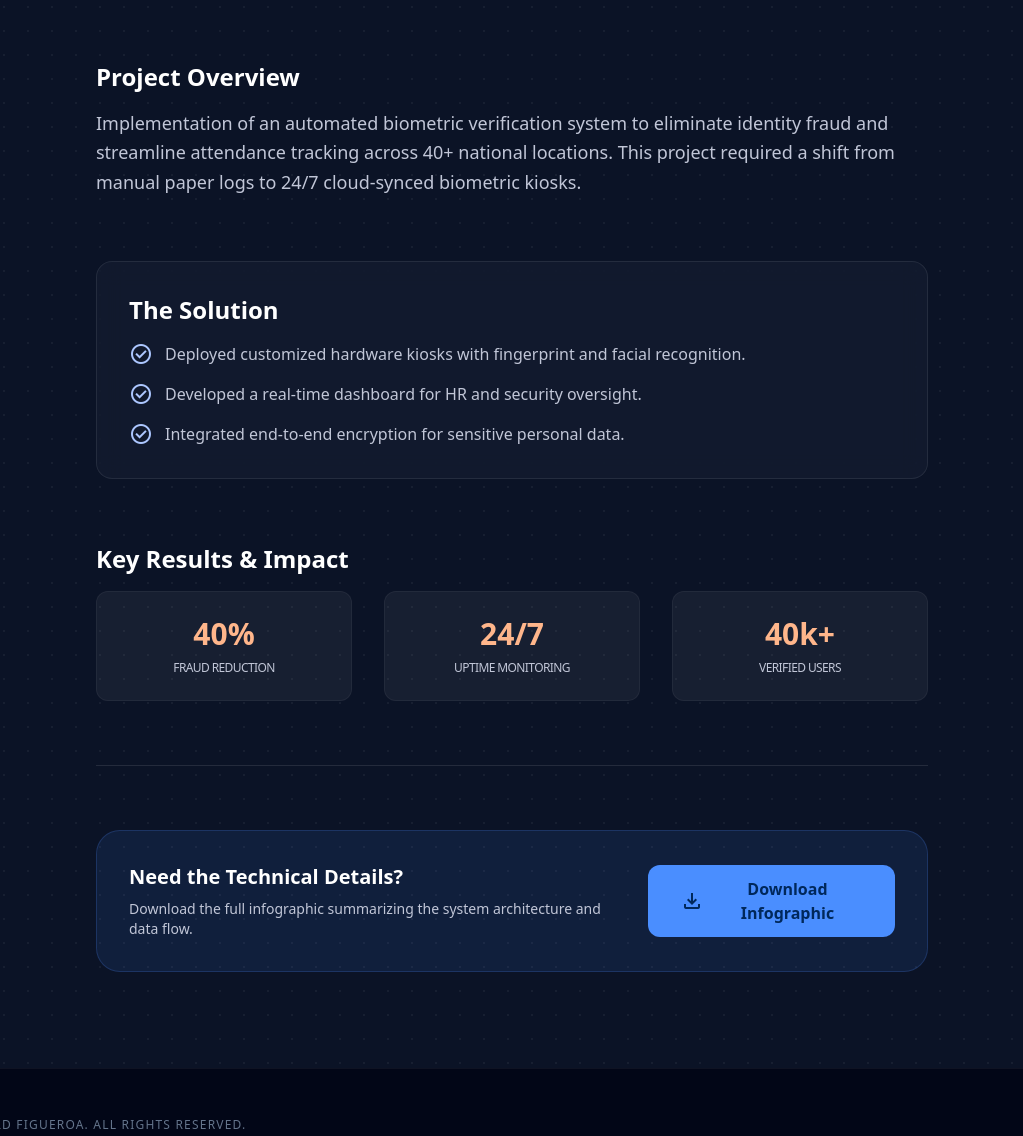
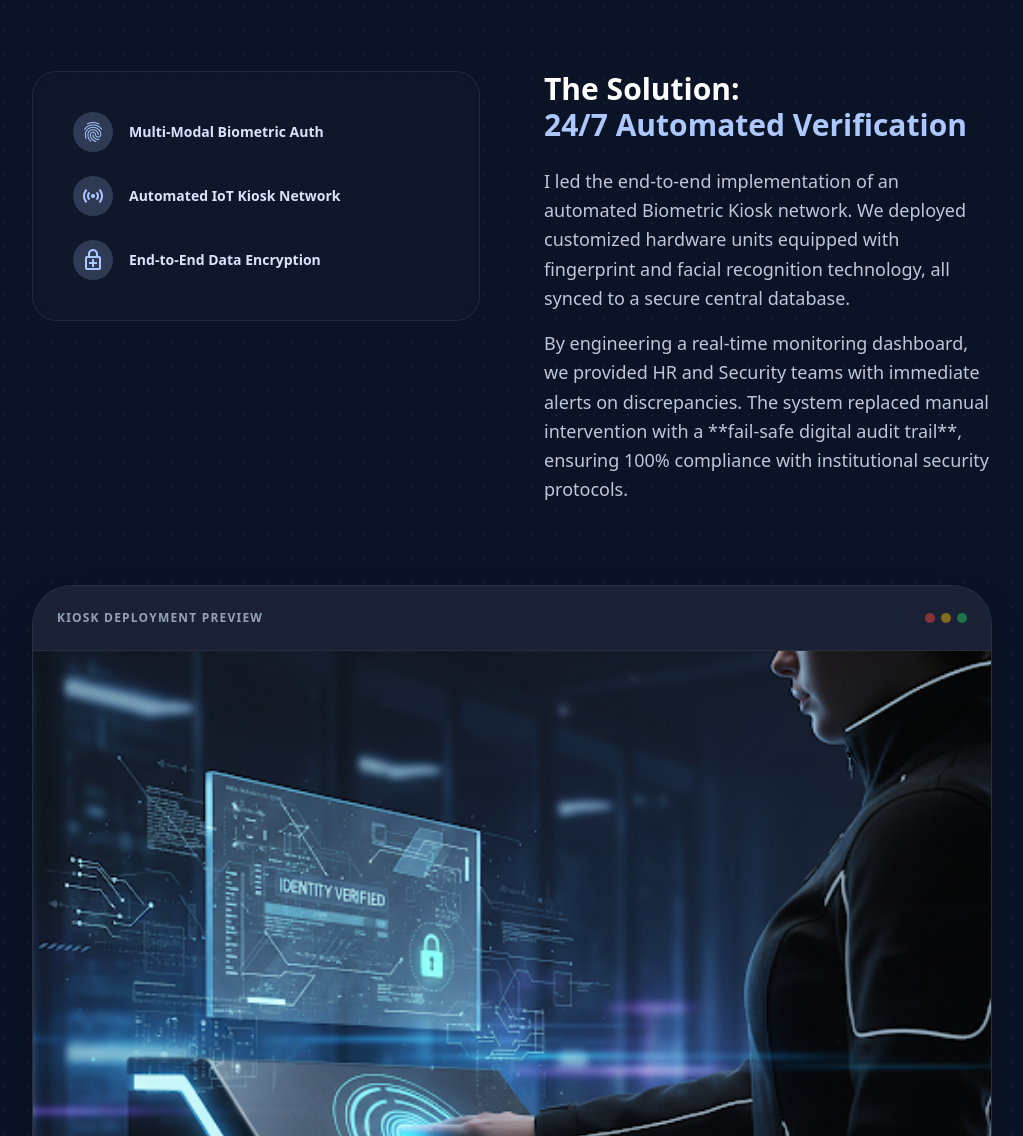
Before and after one commit to refigueroah/ronald-portfolio-2026, a plain HTML site: page case_study_biometric_attendance_verification_system/index.html in a window 1280 px wide. Shown: the part 893-2029 px from the top of the page, without its empty margins (128-1151 px from the left). Drawn offline with nearby package versions, Linux system fonts and the light colour scheme.

Commit message:
Update index.html

```diff
--- a/case_study_biometric_attendance_verification_system/index.html
+++ b/case_study_biometric_attendance_verification_system/index.html
@@ -3,7 +3,7 @@
 <head>
     <meta charset="utf-8">
     <meta content="width=device-width, initial-scale=1.0" name="viewport">
-    <title>Case Study: Biometric Verification | Ronald Figueroa</title>
+    <title>Biometric Verification Case Study | Ronald Figueroa</title>
     <script src="https://cdn.tailwindcss.com?plugins=forms,container-queries"></script>
     <link href="https://fonts.googleapis.com/css2?family=Inter:wght@400;600;700;800&display=swap" rel="stylesheet">
     <link href="https://fonts.googleapis.com/css2?family=Material+Symbols+Outlined:wght,FILL@100..700,0..1&display=swap" rel="stylesheet">
@@ -26,99 +26,138 @@
     </script>
     <style>
         body { background-color: #0b1326; color: #dae2fd; }
-        .glass-card { background: rgba(23, 31, 51, 0.6); backdrop-filter: blur(12px); border: 1px solid rgba(255, 255, 255, 0.08); }
+        .glass-card { background: rgba(23, 31, 51, 0.4); backdrop-filter: blur(12px); border: 1px solid rgba(255, 255, 255, 0.08); }
         .dot-grid { background-image: radial-gradient(rgba(255, 255, 255, 0.05) 1px, transparent 0); background-size: 24px 24px; }
     </style>
 </head>
-<body class="font-sans antialiased selection:bg-primary/30">
+<body class="font-sans antialiased selection:bg-primary/30 dot-grid">
 
     <header class="fixed top-0 w-full z-50 border-b border-white/10 bg-slate-950/80 backdrop-blur-md">
         <div class="max-w-7xl mx-auto px-8 flex justify-between items-center h-16">
             <div class="text-xl font-bold tracking-tighter text-white">Ronald Figueroa</div>
             <nav class="hidden md:flex items-center gap-8 text-sm font-medium">
-                <a class="text-slate-400 hover:text-white transition-colors" href="../index.html">← Back to Portfolio</a>
-                <a class="text-primary border-b-2 border-primary pb-1" href="#overview">Overview</a>
-                <a class="text-slate-400 hover:text-white transition-colors" href="#solution">Solution</a>
-                <a class="text-slate-400 hover:text-white transition-colors" href="#impact">Impact</a>
+                <a class="text-slate-400 hover:text-white transition-colors flex items-center gap-2" href="../index.html">
+                    <span class="material-symbols-outlined text-sm">arrow_back</span> Back to Portfolio
+                </a>
             </nav>
-            <a href="https://www.linkedin.com/in/YOUR_LINKEDIN_ID" target="_blank" class="text-slate-400 hover:text-primary transition-colors">
-                <span class="material-symbols-outlined">link</span>
-            </a>
         </div>
     </header>
 
-    <main class="dot-grid pt-32 pb-24">
-        <article class="max-w-4xl mx-auto px-8">
+    <main class="pt-32 pb-24">
+        <article class="max-w-5xl mx-auto px-8">
+
             <header class="mb-16">
-                <span class="text-secondary font-bold uppercase tracking-widest text-xs">IoT & Security Infrastructure</span>
-                <h1 class="text-4xl md:text-6xl font-extrabold text-white mt-4 mb-8">Biometric Attendance Verification System</h1>
-                <div class="flex flex-wrap gap-4 text-sm">
-                    <span class="bg-white/5 border border-white/10 px-4 py-2 rounded-full">Duration: 12 Months</span>
-                    <span class="bg-white/5 border border-white/10 px-4 py-2 rounded-full">Role: Lead Project Manager</span>
-                    <span class="bg-white/5 border border-white/10 px-4 py-2 rounded-full">Stack: Biometrics, SQL, IoT Kiosks</span>
+                <span class="text-primary font-bold uppercase tracking-widest text-xs mb-4 block">IoT & Security Infrastructure</span>
+                <h1 class="text-4xl md:text-6xl font-extrabold text-white leading-tight mb-6">Biometric Attendance <br><span class="text-primary">Verification System</span></h1>
+                <div class="flex flex-wrap gap-3">
+                    <span class="bg-white/5 border border-white/10 px-4 py-1.5 rounded-full text-xs font-semibold text-primary">Biometric Security</span>
+                    <span class="bg-white/5 border border-white/10 px-4 py-1.5 rounded-full text-xs font-semibold text-primary">IoT Deployment</span>
+                    <span class="bg-white/5 border border-white/10 px-4 py-1.5 rounded-full text-xs font-semibold text-primary">Cloud Integration</span>
                 </div>
             </header>
 
-            <div class="glass-card rounded-3xl overflow-hidden mb-16 aspect-video">
-                <img src="../assets/biometric_preview.png" alt="Biometric Kiosk Deployment" class="w-full h-full object-cover">
+            <div class="space-y-24 mb-20">
+
+                <section class="grid grid-cols-1 lg:grid-cols-2 gap-16 items-start">
+                    <div>
+                        <h2 class="text-3xl font-bold text-white mb-6">The Challenge: <br><span class="text-secondary">Identity Fraud & Manual Friction</span></h2>
+                        <div class="space-y-4 text-on-surface-variant leading-relaxed text-lg">
+                            <p>
+                                In a high-security institutional environment, verifying the physical presence of personnel is critical. The previous system relied on manual paper logs and basic ID cards, which were highly susceptible to **"buddy punching" and identity fraud**.
+                            </p>
+                            <p>
+                                With over 40,000 users across 40+ national locations, the administrative overhead of auditing these logs was immense. The institution needed a tamper-proof, high-availability solution that could operate 24/7 without constant human supervision.
+                            </p>
+                        </div>
+                    </div>
+                    <div class="bg-white/5 p-8 rounded-3xl border border-white/10">
+                        <h4 class="text-white font-bold mb-4 uppercase tracking-tighter text-sm">Critical Vulnerabilities:</h4>
+                        <ul class="space-y-4">
+                            <li class="flex gap-3 text-sm"><span class="material-symbols-outlined text-secondary">security_update_warning</span> High rates of impersonation fraud</li>
+                            <li class="flex gap-3 text-sm"><span class="material-symbols-outlined text-secondary">history</span> 15+ days delay in centralized payroll auditing</li>
+                            <li class="flex gap-3 text-sm"><span class="material-symbols-outlined text-secondary">cloud_off</span> No real-time visibility into branch-level attendance</li>
+                        </ul>
+                    </div>
+                </section>
+
+                <section class="grid grid-cols-1 lg:grid-cols-2 gap-16 items-start">
+                    <div class="order-2 lg:order-1 glass-card p-2 rounded-3xl">
+                         <div class="bg-slate-900 rounded-2xl p-8 space-y-6">
+                            <div class="flex items-center gap-4">
+                                <div class="w-10 h-10 rounded-full bg-primary/20 flex items-center justify-center text-primary"><span class="material-symbols-outlined">fingerprint</span></div>
+                                <p class="text-sm font-bold">Multi-Modal Biometric Auth</p>
+                            </div>
+                            <div class="flex items-center gap-4">
+                                <div class="w-10 h-10 rounded-full bg-primary/20 flex items-center justify-center text-primary"><span class="material-symbols-outlined">sensors</span></div>
+                                <p class="text-sm font-bold">Automated IoT Kiosk Network</p>
+                            </div>
+                            <div class="flex items-center gap-4">
+                                <div class="w-10 h-10 rounded-full bg-primary/20 flex items-center justify-center text-primary"><span class="material-symbols-outlined">enhanced_encryption</span></div>
+                                <p class="text-sm font-bold">End-to-End Data Encryption</p>
+                            </div>
+                         </div>
+                    </div>
+                    <div class="order-1 lg:order-2">
+                        <h2 class="text-3xl font-bold text-white mb-6">The Solution: <br><span class="text-primary">24/7 Automated Verification</span></h2>
+                        <div class="space-y-4 text-on-surface-variant leading-relaxed text-lg">
+                            <p>
+                                I led the end-to-end implementation of an automated Biometric Kiosk network. We deployed customized hardware units equipped with fingerprint and facial recognition technology, all synced to a secure central database.
+                            </p>
+                            <p>
+                                By engineering a real-time monitoring dashboard, we provided HR and Security teams with immediate alerts on discrepancies. The system replaced manual intervention with a **fail-safe digital audit trail**, ensuring 100% compliance with institutional security protocols.
+                            </p>
+                        </div>
+                    </div>
+                </section>
             </div>
 
-            <div class="space-y-16">
-                <section id="overview">
-                    <h2 class="text-2xl font-bold text-white mb-4">Project Overview</h2>
-                    <p class="text-on-surface-variant leading-relaxed text-lg">
-                        Implementation of an automated biometric verification system to eliminate identity fraud and streamline attendance tracking across 40+ national locations. This project required a shift from manual paper logs to 24/7 cloud-synced biometric kiosks.
-                    </p>
-                </section>
+            <div class="glass-card rounded-[2.5rem] overflow-hidden mb-24 border border-white/10 shadow-2xl">
+                <div class="p-6 border-b border-white/5 bg-white/5 flex justify-between items-center">
+                    <span class="text-xs font-bold uppercase tracking-widest text-slate-400">Kiosk Deployment Preview</span>
+                    <div class="flex gap-1.5">
+                        <div class="w-2.5 h-2.5 rounded-full bg-red-500/50"></div>
+                        <div class="w-2.5 h-2.5 rounded-full bg-yellow-500/50"></div>
+                        <div class="w-2.5 h-2.5 rounded-full bg-green-500/50"></div>
+                    </div>
+                </div>
+                <img src="../assets/biometric_preview.png" alt="Biometric Kiosk View" class="w-full h-auto">
+            </div>
 
-                <section id="solution" class="glass-card p-8 rounded-2xl">
-                    <h2 class="text-2xl font-bold text-white mb-4">The Solution</h2>
-                    <ul class="space-y-4 text-on-surface-variant">
-                        <li class="flex gap-3"><span class="material-symbols-outlined text-primary">check_circle</span> Deployed customized hardware kiosks with fingerprint and facial recognition.</li>
-                        <li class="flex gap-3"><span class="material-symbols-outlined text-primary">check_circle</span> Developed a real-time dashboard for HR and security oversight.</li>
-                        <li class="flex gap-3"><span class="material-symbols-outlined text-primary">check_circle</span> Integrated end-to-end encryption for sensitive personal data.</li>
-                    </ul>
-                </section>
-
-                <section id="impact">
-                    <h2 class="text-2xl font-bold text-white mb-4">Key Results & Impact</h2>
+            <div class="space-y-24">
+                <section class="text-center">
+                    <h2 class="text-4xl font-bold text-white mb-12">Measurable Outcomes</h2>
                     <div class="grid grid-cols-1 md:grid-cols-3 gap-8">
-                        <div class="text-center p-6 border border-white/5 rounded-xl bg-white/5">
-                            <div class="text-3xl font-bold text-secondary mb-2">40%</div>
-                            <p class="text-xs text-on-surface-variant uppercase tracking-tighter">Fraud Reduction</p>
+                        <div class="p-10 rounded-3xl bg-primary-container/10 border border-primary-container/20">
+                            <div class="text-5xl font-black text-primary mb-2">40%</div>
+                            <p class="text-sm text-on-surface-variant uppercase tracking-widest font-bold">Fraud Reduction</p>
                         </div>
-                        <div class="text-center p-6 border border-white/5 rounded-xl bg-white/5">
-                            <div class="text-3xl font-bold text-secondary mb-2">24/7</div>
-                            <p class="text-xs text-on-surface-variant uppercase tracking-tighter">Uptime Monitoring</p>
+                        <div class="p-10 rounded-3xl bg-primary-container/10 border border-primary-container/20">
+                            <div class="text-5xl font-black text-primary mb-2">40k+</div>
+                            <p class="text-sm text-on-surface-variant uppercase tracking-widest font-bold">Active Verified Users</p>
                         </div>
-                        <div class="text-center p-6 border border-white/5 rounded-xl bg-white/5">
-                            <div class="text-3xl font-bold text-secondary mb-2">40k+</div>
-                            <p class="text-xs text-on-surface-variant uppercase tracking-tighter">Verified Users</p>
+                        <div class="p-10 rounded-3xl bg-primary-container/10 border border-primary-container/20">
+                            <div class="text-5xl font-black text-primary mb-2">24/7</div>
+                            <p class="text-sm text-on-surface-variant uppercase tracking-widest font-bold">Uptime Reliability</p>
                         </div>
                     </div>
                 </section>
 
-                <section class="border-t border-white/10 pt-16">
-                    <div class="flex flex-col md:flex-row items-center justify-between gap-8 bg-primary-container/10 p-8 rounded-3xl border border-primary-container/20">
-                        <div>
-                            <h3 class="text-xl font-bold text-white mb-2">Need the Technical Details?</h3>
-                            <p class="text-sm text-on-surface-variant">Download the full infographic summarizing the system architecture and data flow.</p>
-                        </div>
-                        <a href="../assets/biometric_infographic.pdf" download="Ronald_Figueroa_Biometric_System_Summary">
-                            <button class="bg-primary-container text-on-primary-container px-8 py-3 rounded-xl font-bold hover:scale-105 transition-transform flex items-center gap-2">
-                                <span class="material-symbols-outlined">download</span> Download Infographic
-                            </button>
-                        </a>
+                <section class="bg-white/5 p-12 rounded-[3rem] border border-white/10 flex flex-col md:flex-row items-center justify-between gap-8">
+                    <div>
+                        <h3 class="text-2xl font-bold text-white mb-2">Technical Architecture</h3>
+                        <p class="text-on-surface-variant">Download the full infographic summarizing the IoT hardware specs and data flow.</p>
                     </div>
+                    <a href="../assets/biometric_infographic.pdf" download class="bg-primary text-slate-950 px-8 py-4 rounded-xl font-bold hover:scale-105 transition-transform flex items-center gap-2">
+                        <span class="material-symbols-outlined">download</span> Download PDF Summary
+                    </a>
                 </section>
             </div>
+
         </article>
     </main>
 
-    <footer class="py-12 border-t border-white/5 bg-slate-950">
-        <div class="max-w-7xl mx-auto px-8 flex flex-col md:flex-row justify-between items-center gap-4 text-xs uppercase tracking-widest text-slate-500">
-            <p>© 2024 Ronald Figueroa. All Rights Reserved.</p>
-        </div>
+    <footer class="py-12 bg-slate-950 text-center text-xs uppercase tracking-widest text-slate-500">
+        <p>© 2026 Ronald Figueroa | Senior Business Analyst Portfolio</p>
     </footer>
 
 </body>
```
